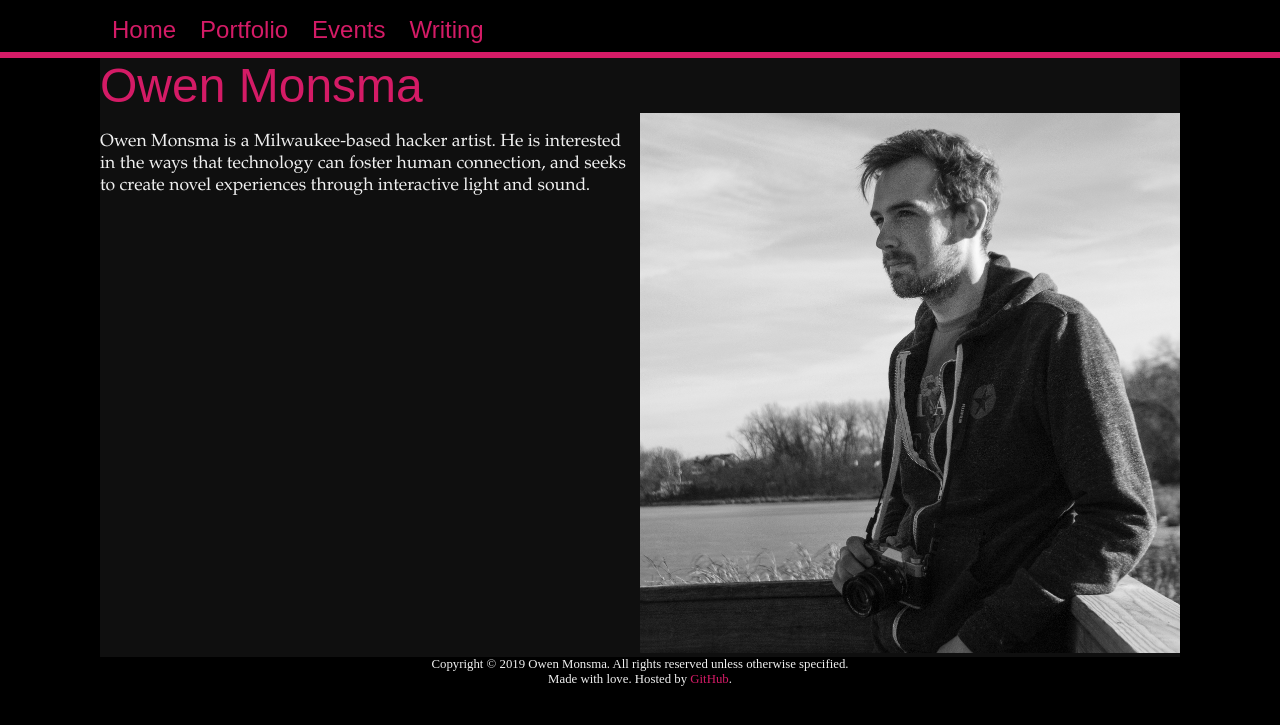
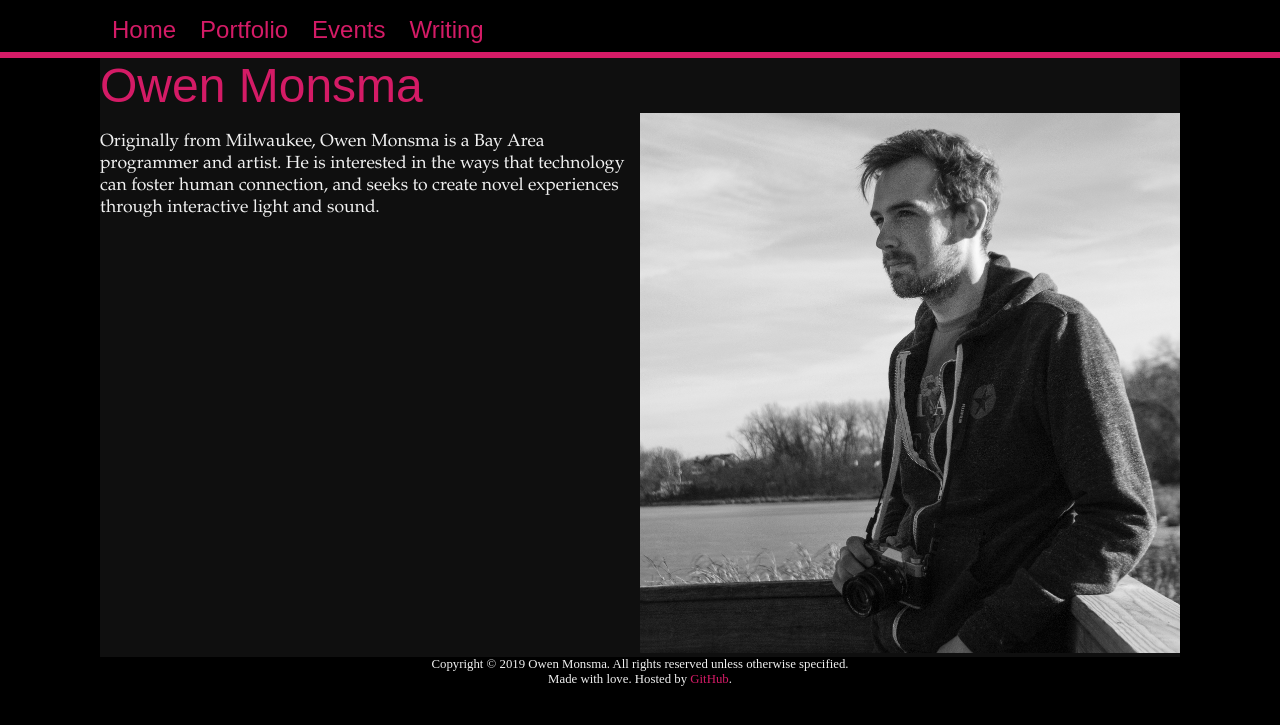
Before and after one commit to darkfire613/darkfire613.github.io, a Jekyll site: the page built from index.html, in a window 1280 px wide. Shown: the top 725 px of the page. Built offline with Jekyll 4.4.1, drawn with Linux system fonts in a browser that asks for light colours.

Commit message:
updated about me bio

```diff
--- a/index.html
+++ b/index.html
@@ -4,9 +4,9 @@ title: Home
 ---
 <h1>Owen Monsma</h1>
 
-<div id="bio">
-<p>Owen Monsma is a Milwaukee-based hacker artist. He is interested in the ways that technology can foster human connection, and seeks to create novel experiences through interactive light and sound.</p>
-</div>
+<div id="bio"> <p>Originally from Milwaukee, Owen Monsma is a Bay Area programmer and artist. He is
+interested in the ways that technology can foster human connection, and seeks to create novel
+experiences through interactive light and sound.</p> </div>
 
 <div id="portrait">
 <img src="assets/images/IMG_3133.jpg">
```
